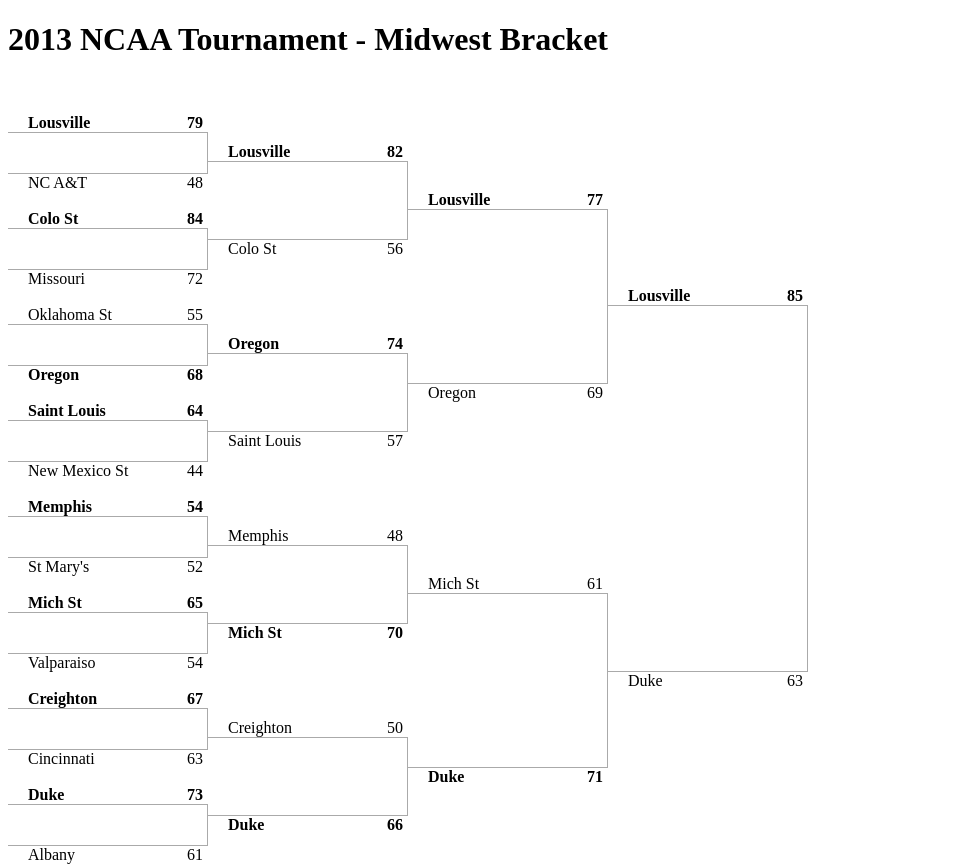
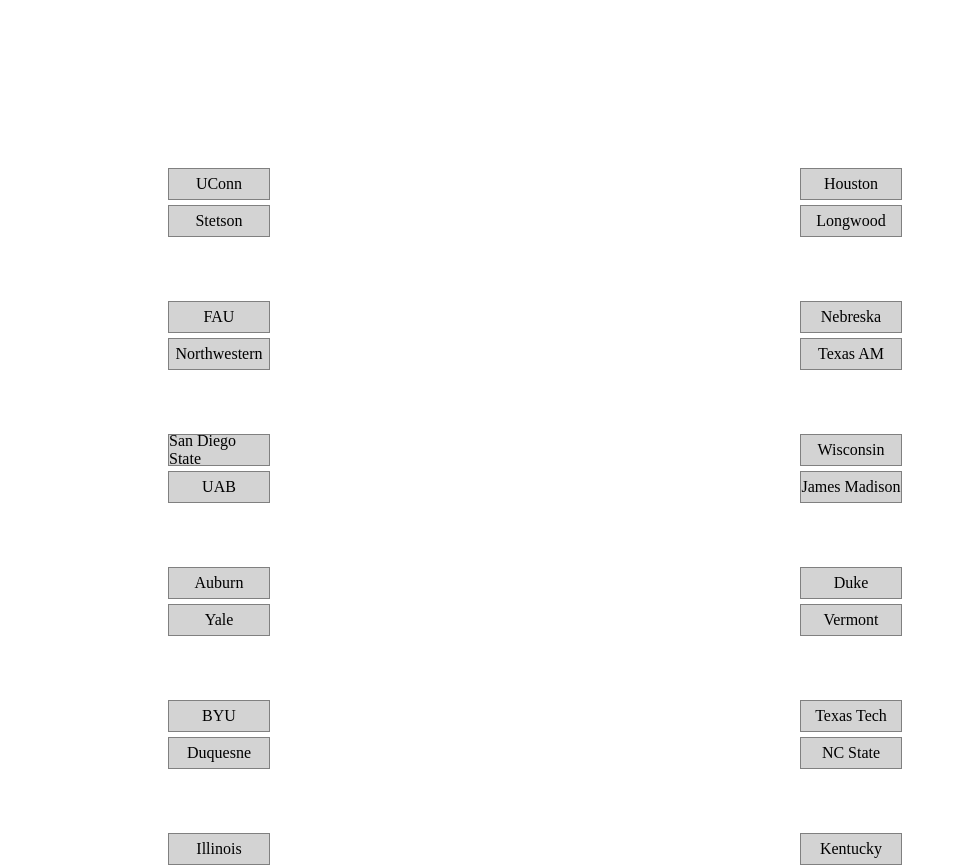
Before and after one commit to lamngo13/march, an Angular app in the folder hello-world/: page / in a window 1280 px wide. Shown: the top 866 px of the page, without its empty margins (0-957 px from the left). Built offline with nearby package versions, Linux system fonts and the light colour scheme.

Commit message:
highkey it kinda work

```diff
--- a/hello-world/src/app/app.component.css
+++ b/hello-world/src/app/app.component.css
@@ -1,55 +1,38 @@
-/*
- *  Flex Layout Specifics
-*/
-main{
-    display:flex;
-    flex-direction:row;
-  }
-  .round{
-    display:flex;
-    flex-direction:column;
-    justify-content:center;
-    width:200px;
-    list-style:none;
-    padding:0;
-  }
-    .round .spacer{ flex-grow:1; }
-    .round .spacer:first-child,
-    .round .spacer:last-child{ flex-grow:.5; }
+/* bracket.component.css */
 
-    .round .game-spacer{
-      flex-grow:1;
-    }
-
-  /*
-   *  General Styles
-  */
-  body{
-    font-family:sans-serif;
-    font-size:small;
-    padding:10px;
-    line-height:1.4em;
+/* Style for the bracket container */
+.bracket {
+    display: flex; /* Display as flexbox */
+    justify-content: space-between; /* Evenly space left and right sides */
   }
 
-  li.game{
-    padding-left:20px;
+  /* Style for each side of the bracket */
+  .round {
+    flex: 1; /* Grow to fill available space */
+    padding: 10rem; /* Add padding around each side */
   }
 
-    li.game.winner{
-      font-weight:bold;
-    }
-    li.game span{
-      float:right;
-      margin-right:5px;
-    }
+  /* Style for each match */
+  .match {
+    margin-bottom: 1rem; /* Add margin between matches */
+  }
 
-    li.game-top{ border-bottom:1px solid #aaa; }
+  /* Style for each team */
+  .team {
+    width: 100px; /* Set width of team box */
+    height: 30px; /* Set height of team box */
+    background-color: lightgray; /* Set background color of team box */
+    border: 1px solid gray; /* Set border around team box */
+    display: flex; /* Display as flexbox */
+    align-items: center; /* Center team name vertically */
+    justify-content: center; /* Center team name horizontally */
+    margin-bottom: 5px; /* Add margin between teams */
+  }
 
-    li.game-spacer{
-      border-right:1px solid #aaa;
-      min-height:40px;
-    }
+  .match .team:nth-child(even) {
+    margin-bottom: 4rem; /* Add margin between pairs of teams */
+  }
 
-    li.game-bottom{
-      border-top:1px solid #aaa;
-    }
+  .spacer {
+    height: 10px; /* Set height to create spacing between pairs of teams */
+  }
--- a/hello-world/src/app/app.component.html
+++ b/hello-world/src/app/app.component.html
@@ -5,108 +5,43 @@
     <p>{{ team.name }}</p>
   </div>
 -->
-<h1>2013 NCAA Tournament - Midwest Bracket</h1>
-<main id="tournament">
-  <ul class="round round-1">
-    <li class="spacer">&nbsp;</li>
 
-    <li class="game game-top winner">Lousville <span>79</span></li>
-    <li class="game game-spacer">&nbsp;</li>
-    <li class="game game-bottom ">NC A&T <span>48</span></li>
+<!--
+<div class="bracket">
+  <div class="round">
+    <div class="match" *ngFor="let team of teamsleft">
+      <div class="team">{{ team.name }}</div>
+    </div>
+  </div>
 
-    <li class="spacer">&nbsp;</li>
 
-    <li class="game game-top winner">Colo St <span>84</span></li>
-    <li class="game game-spacer">&nbsp;</li>
-    <li class="game game-bottom ">Missouri <span>72</span></li>
+  <div class="round">
+    <div class="match" *ngFor="let team of teamsright">
+      <div class="team">{{ team.name }}</div>
+    </div>
+  </div>
+</div>
+-->
+<div class="bracket">
+  <!-- Left Side Teams -->
+  <div class="round">
+    <div class="match">
+      <div class="team" *ngFor="let team of teamsleft; let i = index">
+        {{ team.name }}
+        <!-- Add an empty team div for every other team -->
+        <div class="spacer" *ngIf="i % 2 !== 0"></div>
+      </div>
+    </div>
+  </div>
 
-    <li class="spacer">&nbsp;</li>
-
-    <li class="game game-top ">Oklahoma St <span>55</span></li>
-    <li class="game game-spacer">&nbsp;</li>
-    <li class="game game-bottom winner">Oregon <span>68</span></li>
-
-    <li class="spacer">&nbsp;</li>
-
-    <li class="game game-top winner">Saint Louis <span>64</span></li>
-    <li class="game game-spacer">&nbsp;</li>
-    <li class="game game-bottom ">New Mexico St <span>44</span></li>
-
-    <li class="spacer">&nbsp;</li>
-
-    <li class="game game-top winner">Memphis <span>54</span></li>
-    <li class="game game-spacer">&nbsp;</li>
-    <li class="game game-bottom ">St Mary's <span>52</span></li>
-
-    <li class="spacer">&nbsp;</li>
-
-    <li class="game game-top winner">Mich St <span>65</span></li>
-    <li class="game game-spacer">&nbsp;</li>
-    <li class="game game-bottom ">Valparaiso <span>54</span></li>
-
-    <li class="spacer">&nbsp;</li>
-
-    <li class="game game-top winner">Creighton <span>67</span></li>
-    <li class="game game-spacer">&nbsp;</li>
-    <li class="game game-bottom ">Cincinnati <span>63</span></li>
-
-    <li class="spacer">&nbsp;</li>
-
-    <li class="game game-top winner">Duke <span>73</span></li>
-    <li class="game game-spacer">&nbsp;</li>
-    <li class="game game-bottom ">Albany <span>61</span></li>
-
-    <li class="spacer">&nbsp;</li>
-  </ul>
-  <ul class="round round-2">
-    <li class="spacer">&nbsp;</li>
-
-    <li class="game game-top winner">Lousville <span>82</span></li>
-    <li class="game game-spacer">&nbsp;</li>
-    <li class="game game-bottom ">Colo St <span>56</span></li>
-
-    <li class="spacer">&nbsp;</li>
-
-    <li class="game game-top winner">Oregon <span>74</span></li>
-    <li class="game game-spacer">&nbsp;</li>
-    <li class="game game-bottom ">Saint Louis <span>57</span></li>
-
-    <li class="spacer">&nbsp;</li>
-
-    <li class="game game-top ">Memphis <span>48</span></li>
-    <li class="game game-spacer">&nbsp;</li>
-    <li class="game game-bottom winner">Mich St <span>70</span></li>
-
-    <li class="spacer">&nbsp;</li>
-
-    <li class="game game-top ">Creighton <span>50</span></li>
-    <li class="game game-spacer">&nbsp;</li>
-    <li class="game game-bottom winner">Duke <span>66</span></li>
-
-    <li class="spacer">&nbsp;</li>
-  </ul>
-  <ul class="round round-3">
-    <li class="spacer">&nbsp;</li>
-
-    <li class="game game-top winner">Lousville <span>77</span></li>
-    <li class="game game-spacer">&nbsp;</li>
-    <li class="game game-bottom ">Oregon <span>69</span></li>
-
-    <li class="spacer">&nbsp;</li>
-
-    <li class="game game-top ">Mich St <span>61</span></li>
-    <li class="game game-spacer">&nbsp;</li>
-    <li class="game game-bottom winner">Duke <span>71</span></li>
-
-    <li class="spacer">&nbsp;</li>
-  </ul>
-  <ul class="round round-4">
-    <li class="spacer">&nbsp;</li>
-
-    <li class="game game-top winner">Lousville <span>85</span></li>
-    <li class="game game-spacer">&nbsp;</li>
-    <li class="game game-bottom ">Duke <span>63</span></li>
-
-    <li class="spacer">&nbsp;</li>
-  </ul>
-</main>
+  <!-- Right Side Teams -->
+  <div class="round">
+    <div class="match">
+      <div class="team" *ngFor="let team of teamsright; let i = index">
+        {{ team.name }}
+        <!-- Add an empty team div for every other team -->
+        <div class="spacer" *ngIf="i % 2 !== 0"></div>
+      </div>
+    </div>
+  </div>
+</div>
```
